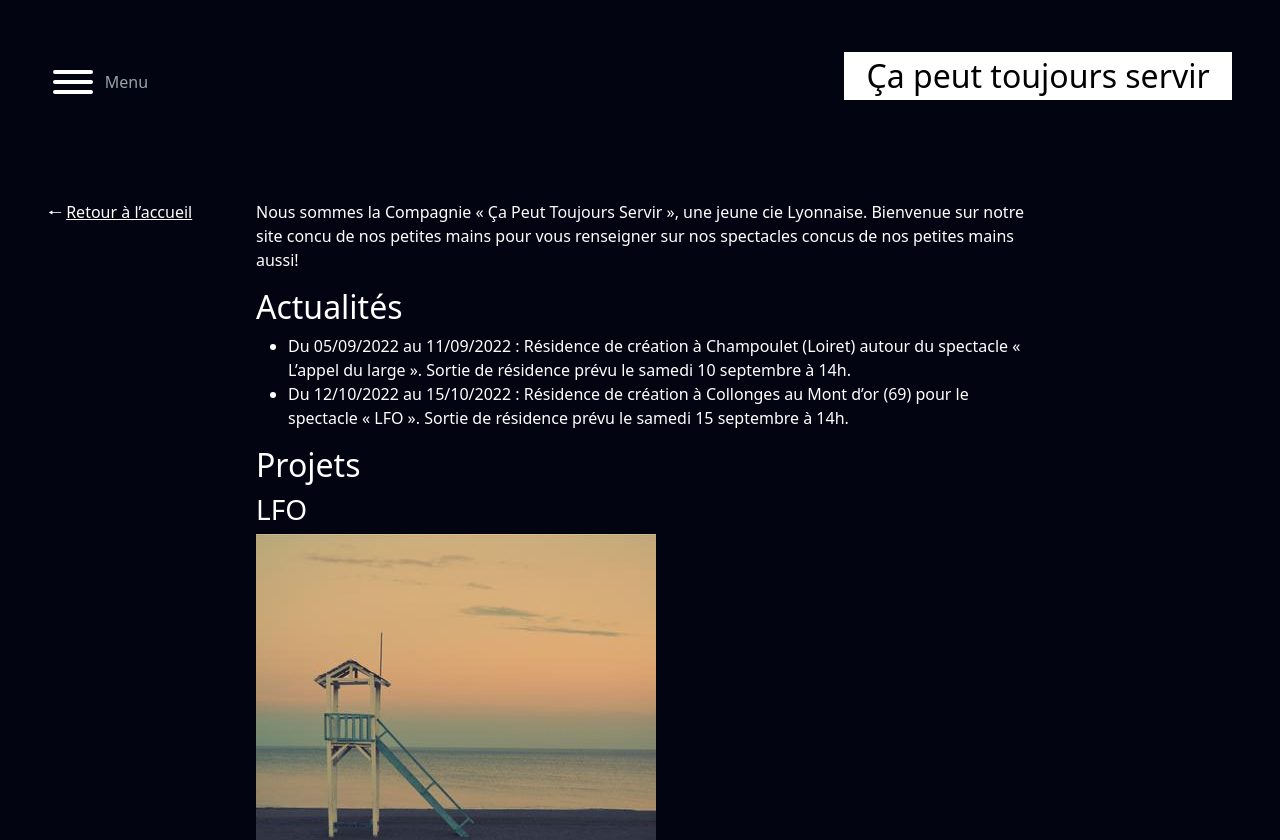
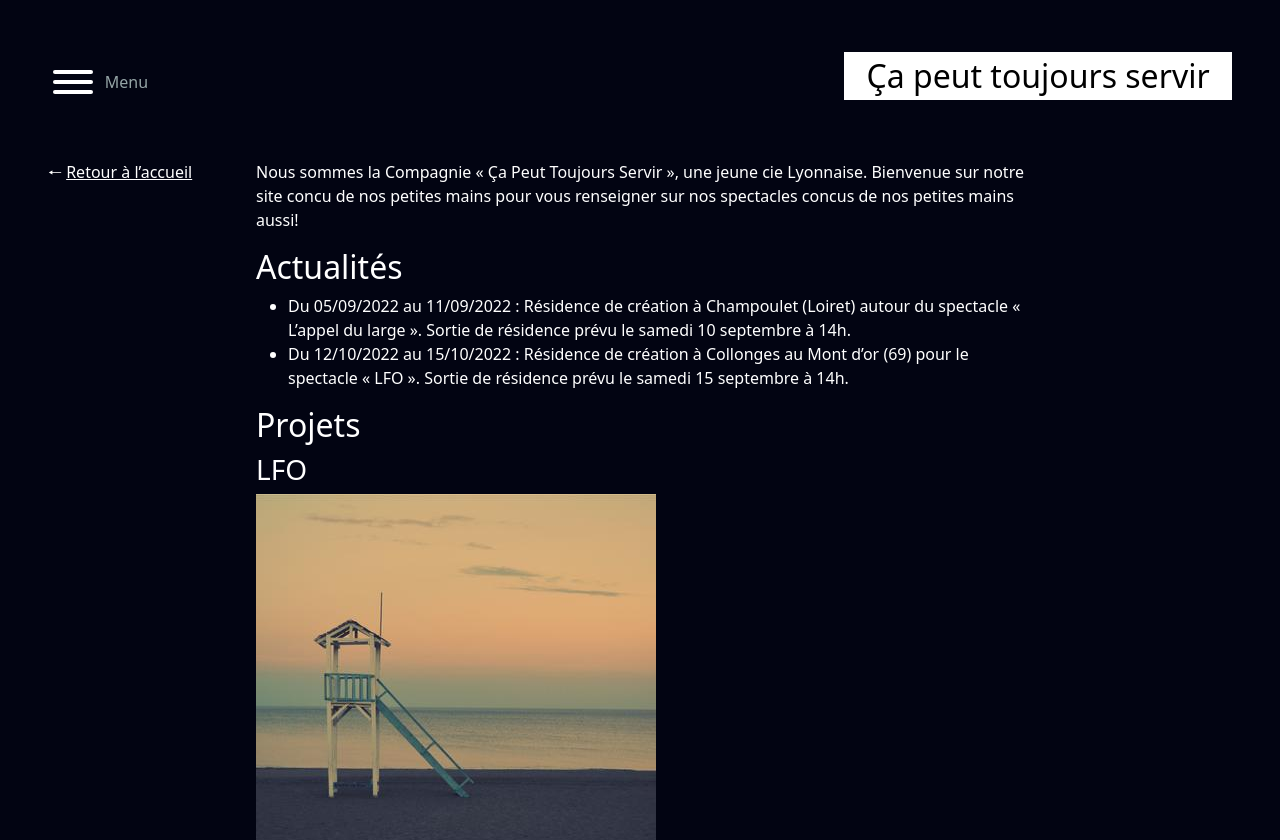
Before and after one commit to TomDep/ca-peut-toujours-servir, a Next.js app: page / in a window 1280 px wide. Shown: the top 840 px of the page. Built offline with nearby package versions, Linux system fonts and the light colour scheme.

Commit message:
Update layout.module.scss

```diff
--- a/components/layout.module.scss
+++ b/components/layout.module.scss
@@ -1,18 +1,18 @@
 
 .main {
-    margin: 1em 20vw;
+    margin: -1.5em 20vw;
 }
 
 .link {
-    position: relative;
-    top: 2.5em;
+    position: sticky;
+    top: 3em;
 
     font-size: 1em;
     margin-left: 3em;
     color: white;
     text-decoration: none;
 
-    transition: top 0.2s;
+    transition: all 0.4s;
 
     &:hover {
         color: rgb(167, 167, 167);
@@ -24,18 +24,23 @@
 }
 
 /* For small screens */
-@media only screen and (max-width: 800px) {
+@media only screen and (max-width: 900px) {
     .main {
             margin: 1em 1em;
     }
 
     .link {
         margin-left: 1em;
+        position: inherit;
+        top: 0;
     }
 }
 
-@media screen and (max-width: 1100px) {
+@media only screen and (max-width: 1100px) {
+
     .link {
+        position: inherit;
         top: 0;
+        margin-left: 1em;
     }
 }
```
